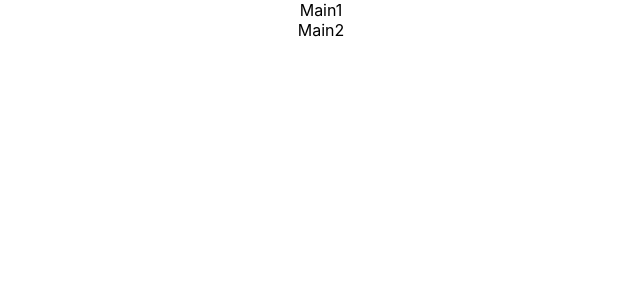
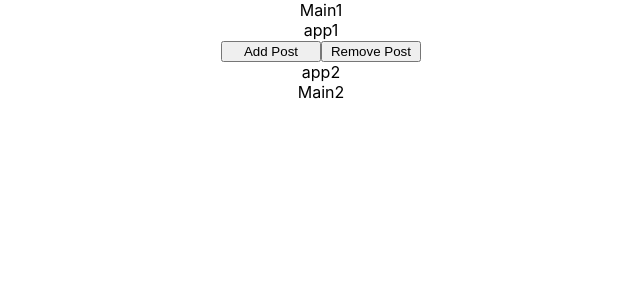
Before and after one commit to MingRay98/message-board, a React (Create React App) app: page / in a window 1280 px wide. Shown: the top 300 px of the page, without its empty margins (319-959 px from the left). Built offline with nearby package versions, Linux system fonts and the light colour scheme.

Commit message:
testRouter

```diff
--- a/src/App.js
+++ b/src/App.js
@@ -30,7 +30,7 @@ class App extends React.Component {
 
       <div align="center" id='add'>
         app1<br/>
-        <Link to='/messgae-board/new-post'>
+        <Link to='/new-post'>
           <button type="button" style={BtnStyle}>Add Post</button>
         </Link>
         <button type="button" style={BtnStyle} >Remove Post</button>
--- a/src/Main.js
+++ b/src/Main.js
@@ -18,8 +18,8 @@ class Main extends React.Component {
       <Router>
         <div align='center'>Main1</div>
         <Switch>
-          <Route exact path='/messgae-board'> <App /> </Route>
-          <Route path='/messgae-board/new-post'> <CInput /> </Route>
+          <Route exact path='/'> <App /> </Route>
+          <Route path='/new-post'> <CInput /> </Route>
         </Switch>
         <div align='center'>Main2</div>
       </Router>
```
